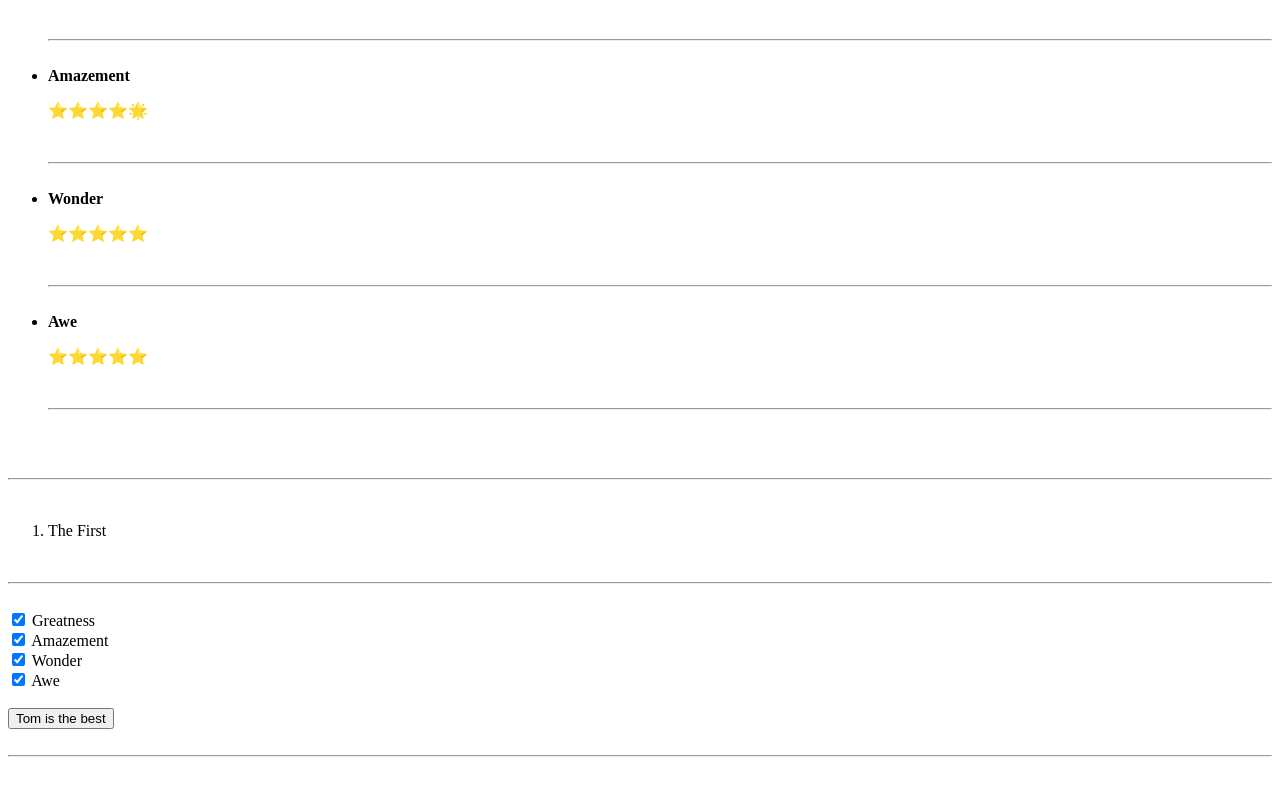
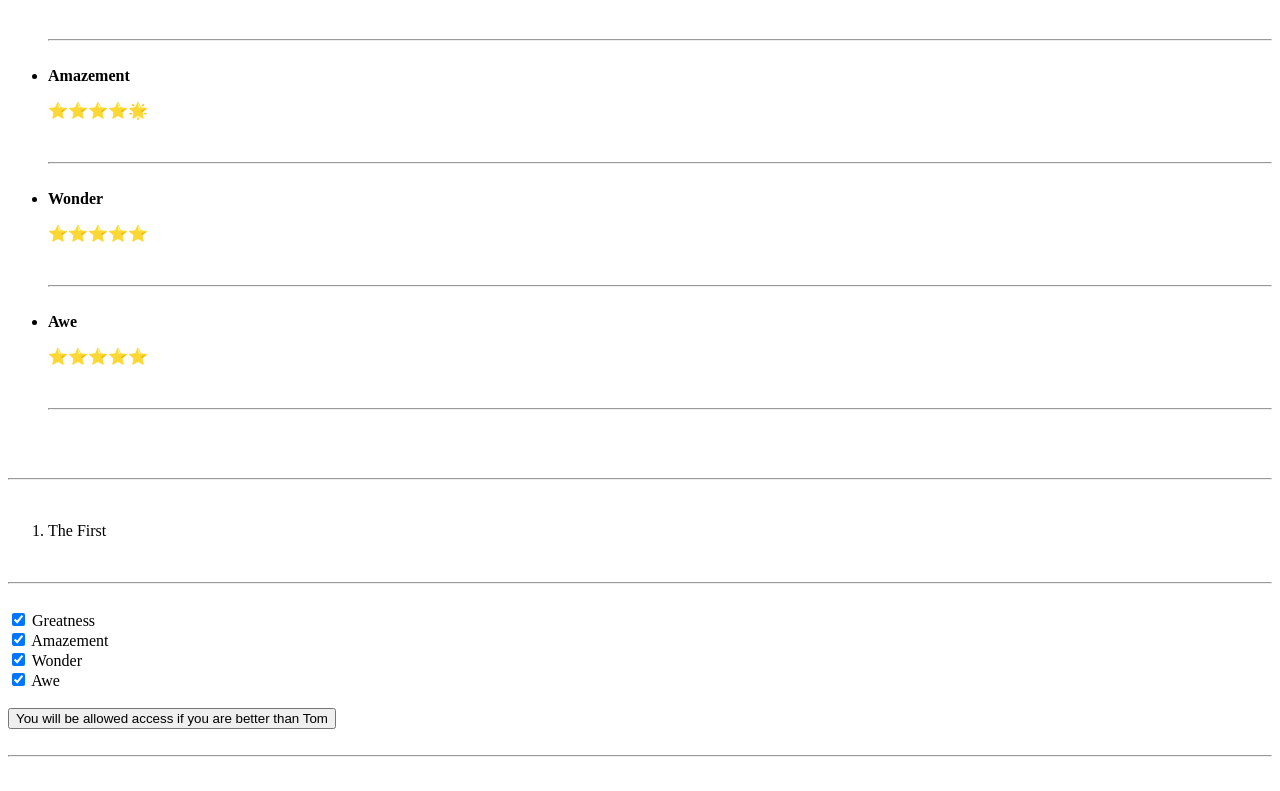
Before and after one commit to gurbejong/amazing, a plain HTML site: page index.html in a window 1280 px wide. Shown: the part 758-1549 px from the top of the page. Drawn offline with Linux system fonts and the light colour scheme.

Commit message:
Update index.html
Not allowed

```diff
--- a/index.html
+++ b/index.html
@@ -48,7 +48,7 @@
       <input type="checkbox" name="" checked=true>
       <label for="">Awe</label><br>
       <br>
-      <input type="submit" name="" value="Tom is the best"><br>
+      <input type="submit" name="" value="You will be allowed access if you are better than Tom"><br>
     </form>
 
     <br><hr><br>
```
